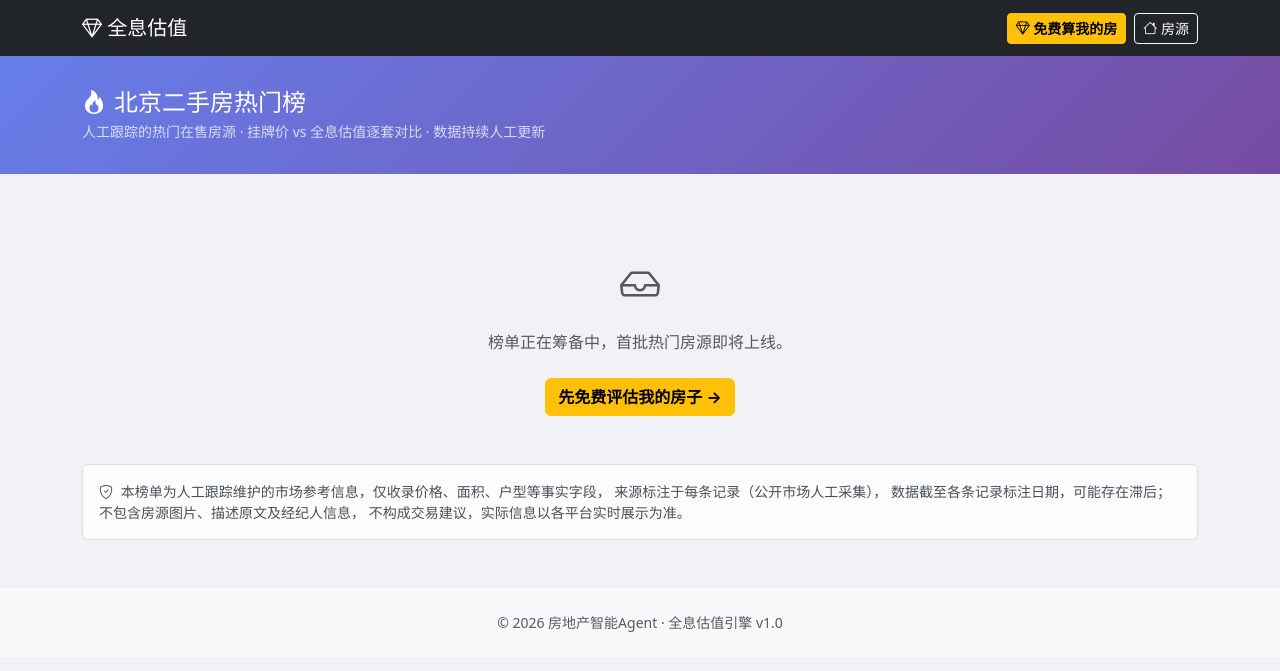
After one commit to MZCnyhhd/Project2-RealEstateValuation, a Flask app: page /hot in a window 1280 px wide. The commit adds this page. Shown: the top 671 px of the page. Run offline with Flask 3, Linux system fonts and the light colour scheme.

Commit message:
feat: 热门房源榜（人工维护100套 + 挂牌价vs全息估值对比）
- repository.py: HotListingStore（人工采集事实字段的榜单存储，gitignore 运行数据）
- app.py: 公开 /hot 榜单页 + /admin/hot 后台维护（增删/自动跑估值/偏差计算）
- 前台榜单页：挂牌价 vs 估值逐套对比，含来源与截止日期标注、合规免责声明
- 估值表单提交区补数据使用授权声明（合规收尾）
- 端到端：登录→添加3套（自动估值+偏差）→前台渲染→删除 全通过

```diff
--- a/app.py
+++ b/app.py
@@ -1,9 +1,10 @@
 import os
 import logging
 from math import ceil
+from datetime import datetime
 from flask import Flask, render_template, request, redirect, session, jsonify, url_for
 
-from repository import get_repository, get_order_store
+from repository import get_repository, get_order_store, get_hot_store
 from mortgage import calculate_mortgage
 from llm_agent import build_agent_reply
 from beijing_policy import apply_beijing_policy
@@ -850,6 +851,87 @@ def admin_reject(order_no):
     logger.info("商家驳回订单 - 单号: %s", order_no)
     return redirect("/admin/orders")
 
+
+# ---------------------------------------------------------------------------
+# 热门房源榜（人工维护的小规模真实房源清单，展示挂牌价 vs 全息估值）
+# 合规口径：人工采集事实字段 + 来源/截止日期标注；不存储描述原文/图片/经纪人信息
+# ---------------------------------------------------------------------------
+def _estimate_hot_entry(entry):
+    """对一条热榜房源跑全息估值，补充 estimated_value_wan 与 deviation_pct。"""
+    try:
+        pseudo = {
+            "id": f"HOT-{entry.get('community', 'x')}",
+            "community": entry.get("community", ""),
+            "address": entry.get("address", ""),
+            "layout": entry.get("layout", ""),
+            "area": float(entry.get("area") or 0),
+            "price": float(entry.get("listed_price") or 0),
+            "tags": [],
+        }
+        valuation = evaluate_listing(pseudo, all_listings=load_listings())
+        est = valuation.get("estimated_value_wan")
+        if est:
+            entry["estimated_value_wan"] = round(float(est), 1)
+            listed = float(entry.get("listed_price") or 0)
+            if listed > 0:
+                entry["deviation_pct"] = round((listed - entry["estimated_value_wan"]) / entry["estimated_value_wan"] * 100, 1)
+    except Exception as exc:  # noqa: BLE001
+        logger.warning("热榜估值失败: %s", exc)
+    return entry
+
+
+@app.route("/hot")
+def hot_listings_page():
+    """热门房源榜（公开）：挂牌价 vs 全息估值对比。"""
+    items = get_hot_store().all()
+    for i, item in enumerate(items):
+        item["rank"] = i + 1
+    return render_template("hot_listings.html", items=items)
+
+
+@app.route("/admin/hot")
+@_admin_required
+def admin_hot():
+    items = get_hot_store().all()
+    return render_template("admin_hot.html", items=items, error=None)
+
+
+@app.route("/admin/hot/add", methods=["POST"])
+@_admin_required
+def admin_hot_add():
+    f = request.form
+    try:
+        entry = {
+            "community": (f.get("community") or "").strip(),
+            "address": (f.get("address") or "").strip(),
+            "layout": (f.get("layout") or "").strip(),
+            "area": float(f.get("area") or 0),
+            "listed_price": float(f.get("listed_price") or 0),
+            "source_note": (f.get("source_note") or "公开市场人工采集").strip(),
+        }
+    except (TypeError, ValueError):
+        return render_template("admin_hot.html", items=get_hot_store().all(),
+                               error="面积和挂牌价必须是数字")
+    if not entry["community"] or not entry["layout"] or entry["area"] <= 0 or entry["listed_price"] <= 0:
+        return render_template("admin_hot.html", items=get_hot_store().all(),
+                               error="小区名、户型、面积、挂牌价为必填项")
+    entry["unit_price"] = int(round(entry["listed_price"] / entry["area"] * 10000))
+    entry["as_of_date"] = datetime.now().strftime("%Y-%m-%d")
+    entry["added_at"] = datetime.now().strftime("%Y-%m-%d %H:%M")
+    _estimate_hot_entry(entry)
+    get_hot_store().add(entry)
+    logger.info("热榜新增: %s %s %s㎡ %s万", entry["community"], entry["layout"], entry["area"], entry["listed_price"])
+    return redirect("/admin/hot")
+
+
+@app.route("/admin/hot/<int:idx>/delete", methods=["POST"])
+@_admin_required
+def admin_hot_delete(idx):
+    removed = get_hot_store().remove(idx)
+    if removed:
+        logger.info("热榜移除: %s", removed.get("community"))
+    return redirect("/admin/hot")
+
 if __name__ == "__main__":
     logger.info("RealEstate Flask应用启动")
     app.run(debug=True)
--- /dev/null
+++ b/templates/hot_listings.html
@@ -0,0 +1,121 @@
+<!doctype html>
+<html lang="zh-CN">
+<head>
+    <meta charset="utf-8">
+    <meta name="viewport" content="width=device-width, initial-scale=1">
+    <title>北京二手房热门榜 · 挂牌价 vs 全息估值</title>
+    <link href="https://cdn.jsdelivr.net/npm/bootstrap@5.3.0/dist/css/bootstrap.min.css" rel="stylesheet">
+    <link href="https://cdn.jsdelivr.net/npm/bootstrap-icons@1.10.5/font/bootstrap-icons.css" rel="stylesheet">
+    <style>
+        body { background-color: #f0f2f5; }
+        .hero-banner { background: linear-gradient(135deg, #667eea 0%, #764ba2 100%); color: #fff; padding: 2rem 0; margin-bottom: 2rem; }
+        .deviation-pos { color: #dc3545; }
+        .deviation-neg { color: #198754; }
+    </style>
+</head>
+<body>
+
+    <nav class="navbar navbar-expand-lg navbar-dark bg-dark">
+        <div class="container">
+            <a class="navbar-brand" href="/"><i class="bi bi-gem"></i> 全息估值</a>
+            <div class="ms-auto d-flex gap-2">
+                <a class="btn btn-warning btn-sm fw-bold" href="/valuate"><i class="bi bi-gem"></i> 免费算我的房</a>
+                <a class="btn btn-outline-light btn-sm" href="/listings"><i class="bi bi-house"></i> 房源</a>
+            </div>
+        </div>
+    </nav>
+
+    <div class="hero-banner">
+        <div class="container">
+            <h4 class="mb-1"><i class="bi bi-fire me-2"></i>北京二手房热门榜</h4>
+            <p class="mb-0 small opacity-75">人工跟踪的热门在售房源 · 挂牌价 vs 全息估值逐套对比 · 数据持续人工更新</p>
+        </div>
+    </div>
+
+    <div class="container pb-5">
+        {% if items %}
+        <div class="card border-0 shadow-sm mb-4">
+            <div class="card-body p-0">
+                <div class="table-responsive">
+                    <table class="table table-hover align-middle mb-0">
+                        <thead class="table-light small text-muted">
+                            <tr>
+                                <th class="ps-3">#</th>
+                                <th>小区 / 位置</th>
+                                <th>户型</th>
+                                <th>面积</th>
+                                <th>挂牌价</th>
+                                <th>单价</th>
+                                <th>全息估值</th>
+                                <th>挂牌 vs 估值</th>
+                                <th class="pe-3">数据截止</th>
+                            </tr>
+                        </thead>
+                        <tbody>
+                            {% for it in items %}
+                            <tr>
+                                <td class="ps-3 fw-bold text-muted">{{ it.rank }}</td>
+                                <td>
+                                    <strong>{{ it.community }}</strong>
+                                    {% if it.address %}<br><small class="text-muted">{{ it.address }}</small>{% endif %}
+                                </td>
+                                <td><small>{{ it.layout }}</small></td>
+                                <td>{{ it.area }}㎡</td>
+                                <td class="fw-semibold">{{ it.listed_price }} 万</td>
+                                <td><small>{{ it.unit_price }} 元/㎡</small></td>
+                                <td>
+                                    {% if it.estimated_value_wan %}
+                                    <span class="fw-bold text-primary">{{ it.estimated_value_wan }} 万</span>
+                                    {% else %}<small class="text-muted">—</small>{% endif %}
+                                </td>
+                                <td>
+                                    {% if it.deviation_pct is defined and it.deviation_pct is not none %}
+                                        {% if it.deviation_pct > 0 %}
+                                        <span class="deviation-pos fw-semibold"><i class="bi bi-arrow-up-short"></i>高出估值 {{ it.deviation_pct }}%</span>
+                                        {% elif it.deviation_pct < 0 %}
+                                        <span class="deviation-neg fw-semibold"><i class="bi bi-arrow-down-short"></i>低于估值 {{ -it.deviation_pct }}%</span>
+                                        {% else %}
+                                        <span class="text-muted small">与估值持平</span>
+                                        {% endif %}
+                                    {% else %}<small class="text-muted">—</small>{% endif %}
+                                </td>
+                                <td class="pe-3"><small class="text-muted">{{ it.as_of_date }}</small></td>
+                            </tr>
+                            {% endfor %}
+                        </tbody>
+                    </table>
+                </div>
+            </div>
+        </div>
+
+        <div class="alert alert-light border small mb-4">
+            <i class="bi bi-info-circle me-1"></i>
+            <strong>偏差怎么读</strong>：挂牌价 <span class="deviation-pos">高出估值</span> → 议价空间可能存在；
+            <span class="deviation-neg">低于估值</span> → 性价比信号。估值由全息估值引擎（7 层 × 182 维度）自动生成。
+        </div>
+        {% else %}
+        <div class="text-center py-5">
+            <i class="bi bi-inbox fs-1 text-muted"></i>
+            <p class="text-muted mt-3 mb-4">榜单正在筹备中，首批热门房源即将上线。</p>
+            <a href="/valuate" class="btn btn-warning fw-bold">先免费评估我的房子 →</a>
+        </div>
+        {% endif %}
+
+        <div class="alert alert-light border small mb-0">
+            <i class="bi bi-shield-check me-1"></i>
+            本榜单为人工跟踪维护的市场参考信息，仅收录价格、面积、户型等事实字段，
+            来源标注于每条记录（{{ items[0].source_note if items else '公开市场人工采集' }}），
+            数据截至各条记录标注日期，可能存在滞后；不包含房源图片、描述原文及经纪人信息，
+            不构成交易建议，实际信息以各平台实时展示为准。
+        </div>
+    </div>
+
+    <footer class="py-4 bg-light">
+        <div class="container text-center text-muted">
+            <p class="mb-0 small">&copy; 2026 房地产智能Agent · 全息估值引擎 v1.0</p>
+        </div>
+    </footer>
+
+    <script src="https://cdn.jsdelivr.net/npm/bootstrap@5.3.0/dist/js/bootstrap.bundle.min.js"></script>
+</body>
+</html>
--- a/templates/valuate_form.html
+++ b/templates/valuate_form.html
@@ -563,7 +563,8 @@
                             <button type="submit" class="btn btn-warning btn-lg fw-bold px-5 text-dark">
                                 <i class="bi bi-lock-fill me-2"></i>提交并支付 ¥{{ price }}
                             </button>
-                            <p class="mb-0 mt-2 small opacity-75">支付后立即生成完整估值报告</p>
+                            <p class="mb-1 mt-2 small opacity-75">支付后立即生成完整估值报告</p>
+                            <p class="mb-0 small opacity-75">提交即表示同意将所填房源信息用于本次估值计算与产品改进（仅限房产事实信息，不含身份证等敏感个人信息）</p>
                         </div>
                     </div>
                 </div>
```
Also changed, not shown: repository.py (+63 -0 lines), templates/admin_hot.html (added, +125 -0 lines), 1 other file.
